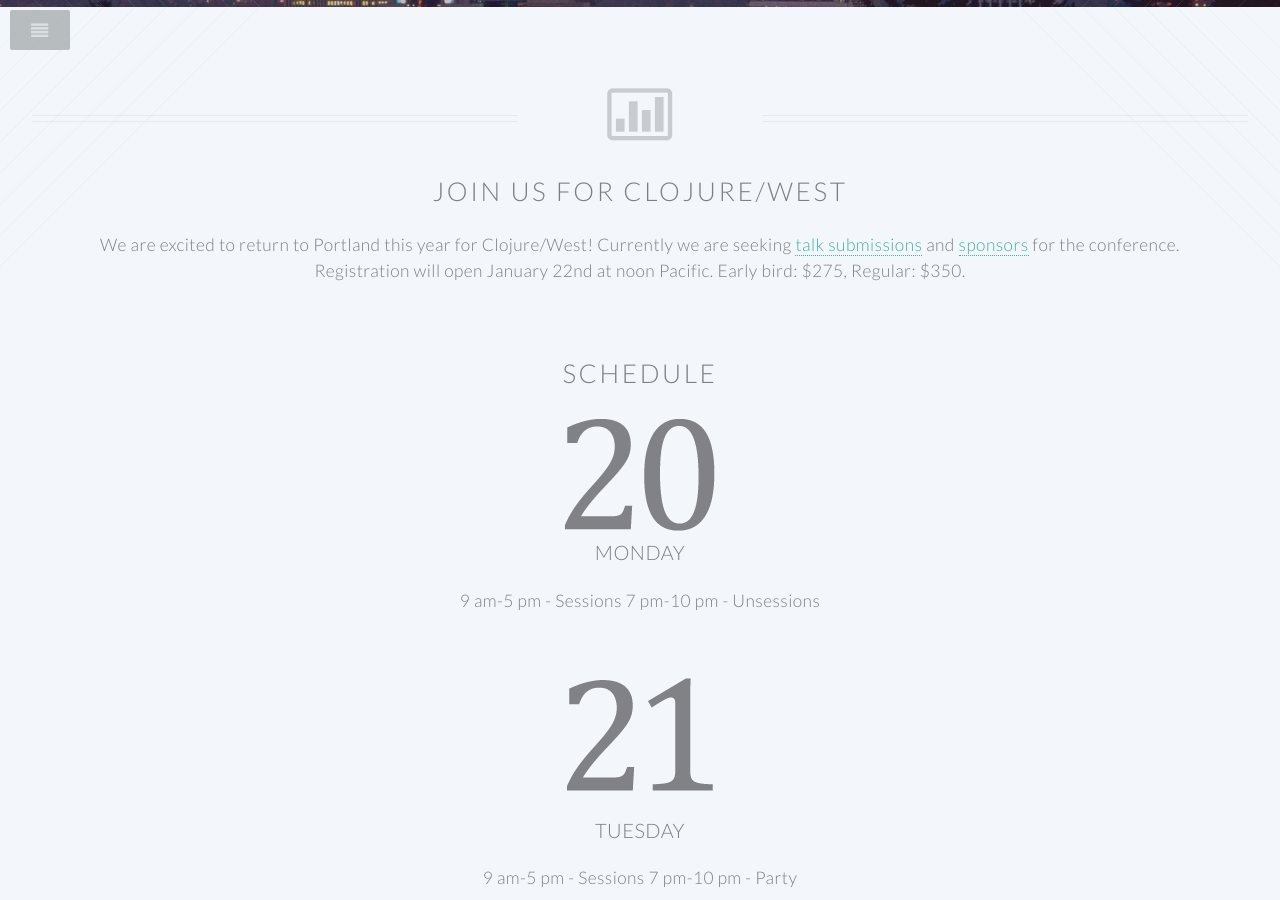
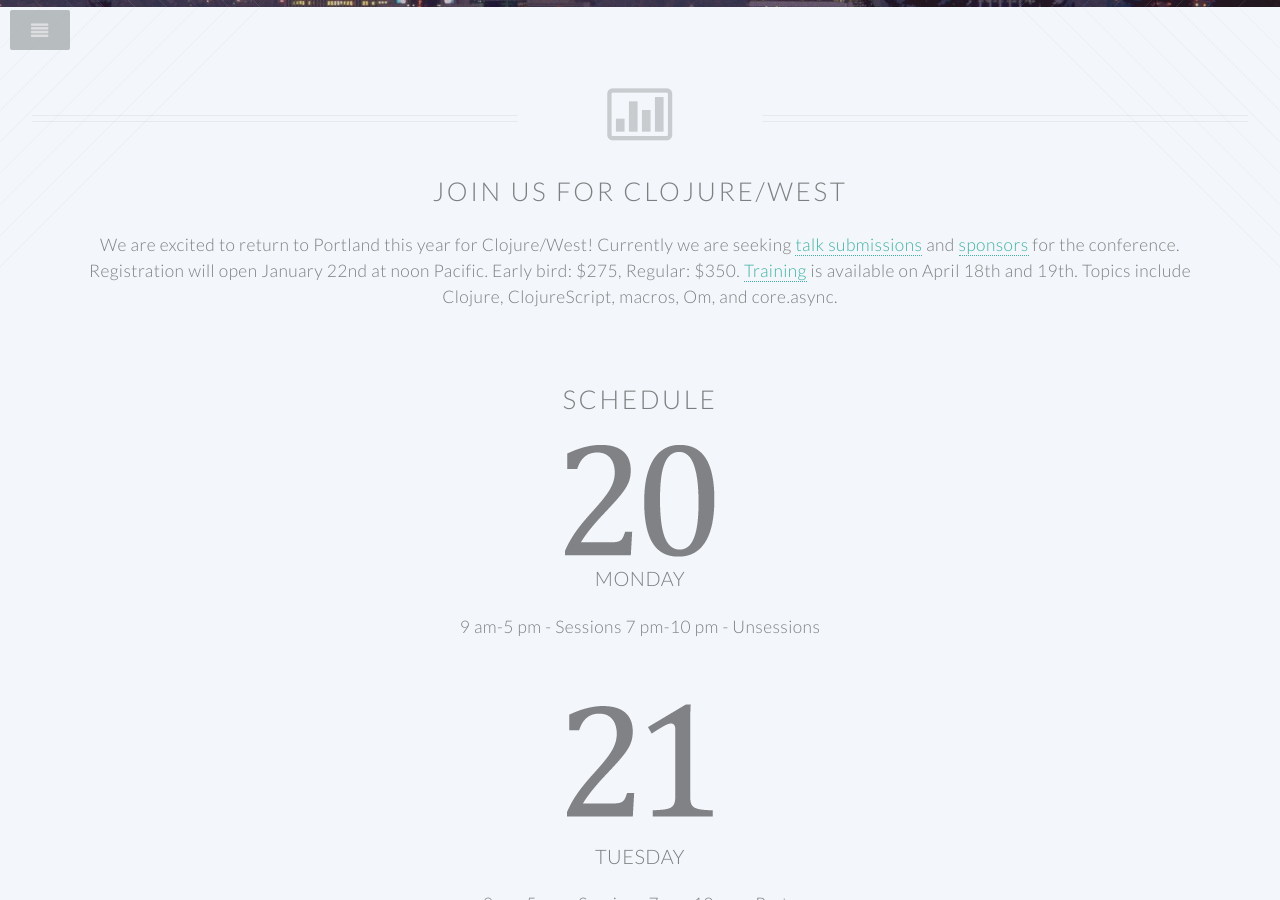
Before and after one commit to clojurewest/clojurewest.github.io, a Jekyll site: the page built from index.html, in a window 1280 px wide and 900 px high, scrolled down 554 px. Built offline with Jekyll 4.4.1, drawn with Linux system fonts in a browser that asks for light colours.

Commit message:
add training to first section

```diff
--- a/_layouts/home.html
+++ b/_layouts/home.html
@@ -42,7 +42,8 @@
 					<h2>Join us for Clojure/west</h2>
 					<p>We are excited to return to Portland this year for Clojure/West!<br>
 					   Currently we are seeking <a href="https://cognitect.wufoo.com/forms/clojurewest-2015-call-for-presentations/">talk submissions</a> and <a href="sponsorship">sponsors</a> for the conference.<br>
-					   Registration will open January 22nd at noon Pacific. Early bird: $275, Regular: $350.
+					   Registration will open January 22nd at noon Pacific. Early bird: $275, Regular: $350.<br>
+					   <a href="training">Training</a> is available on April 18th and 19th. Topics include Clojure, ClojureScript, macros, Om, and core.async.
 				  </p>
 				</header>
 
```
